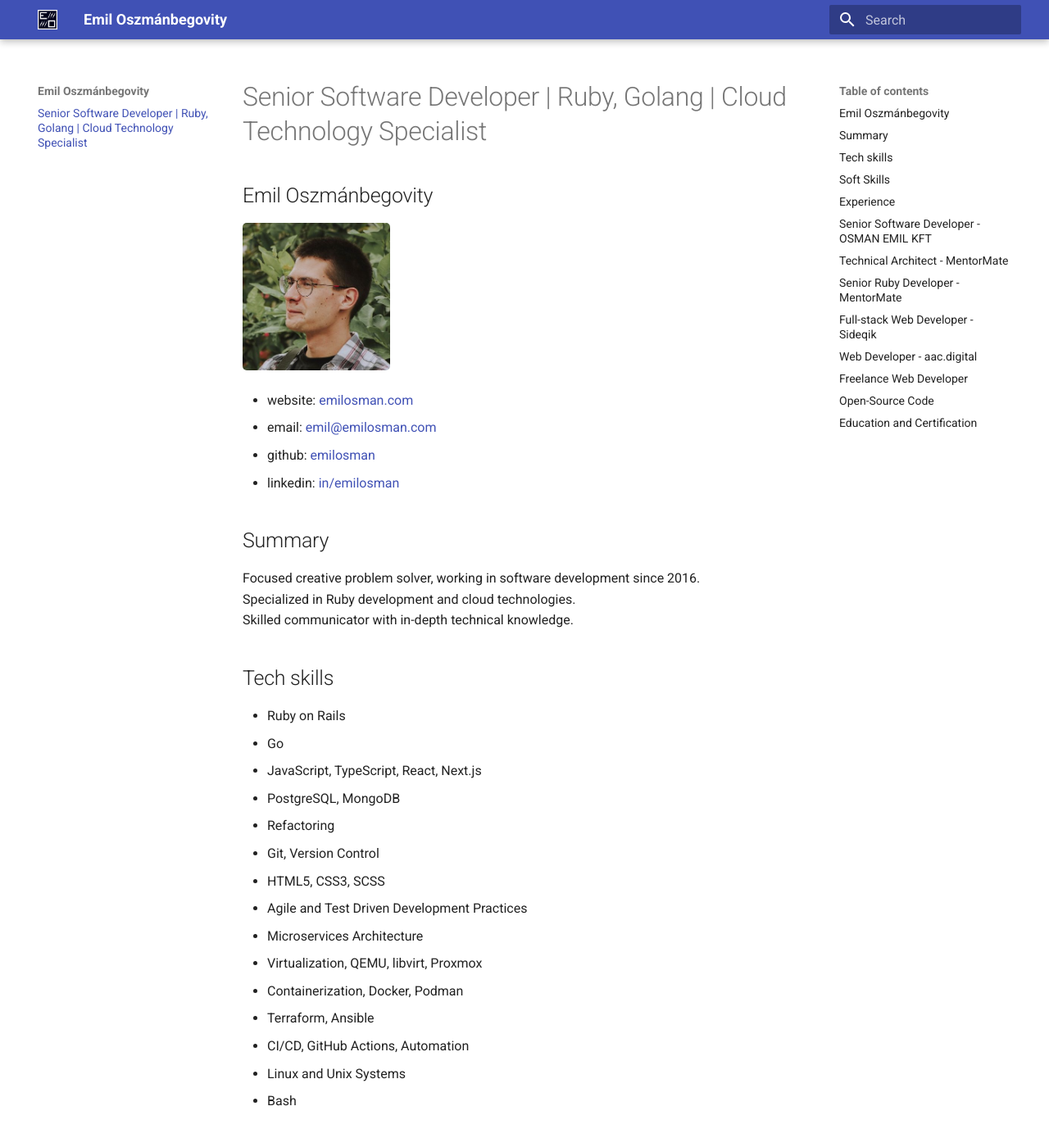
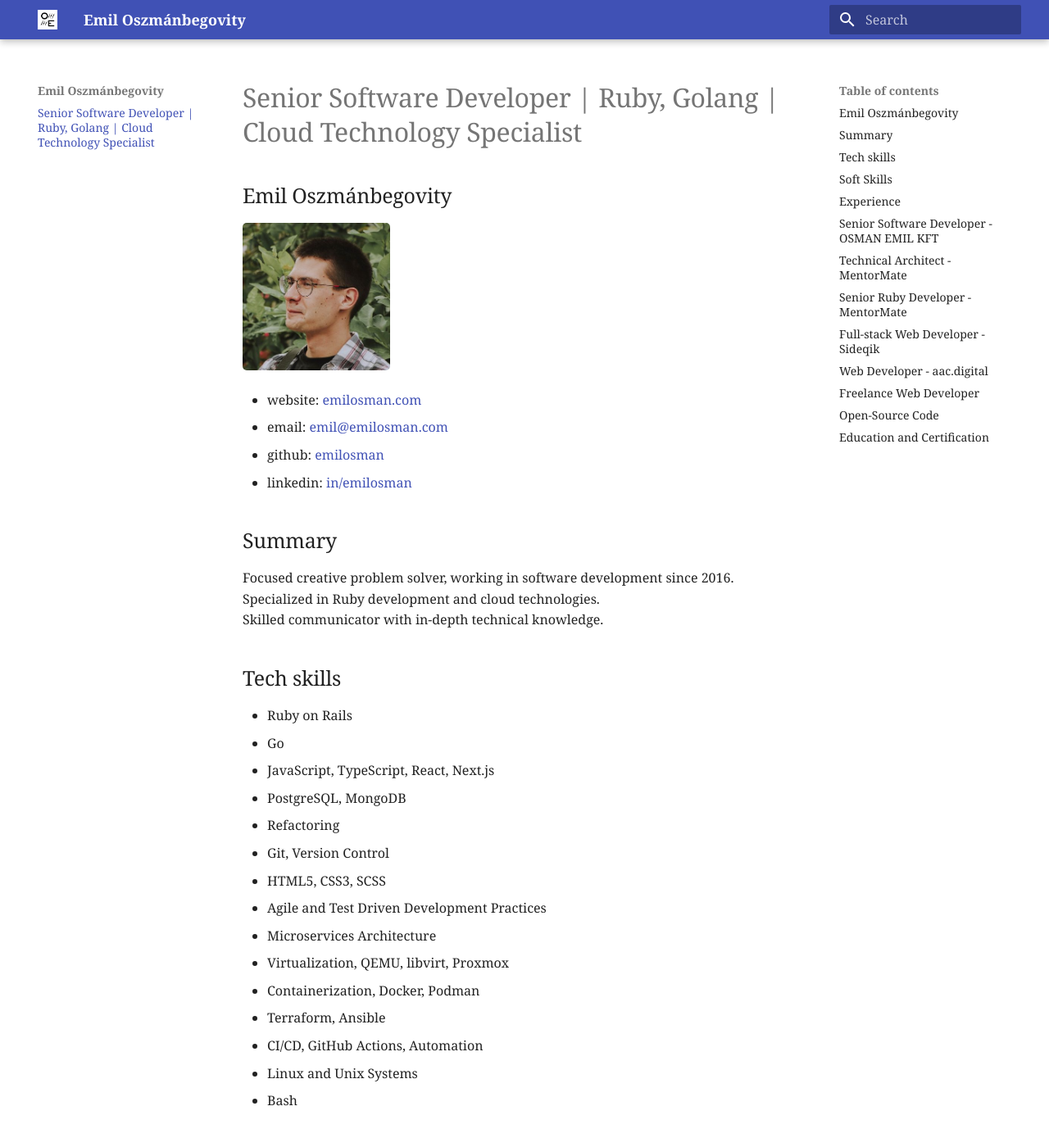
Before and after one commit to emilosman/emilosman, an MkDocs documentation site: the page built from docs/index.md, in a window 1280 px wide and 1400 px high. Shown: the top 1389 px of the window at 82% size. Built offline with MkDocs 1.6.1 and Material for MkDocs 9.7.7, drawn with Linux system fonts in a browser that asks for light colours; some web fonts are replaced.

Commit message:
Change font and monogram

```diff
--- a/mkdocs.yml
+++ b/mkdocs.yml
@@ -6,6 +6,8 @@ theme:
   logo: assets/monogram.png
   favicon: assets/monogram.png
   name: material
+  font:
+    text: Georgia
 
 extra_css:
   - /css/style.css
```
Also changed, not shown: docs/assets/monogram.png.
